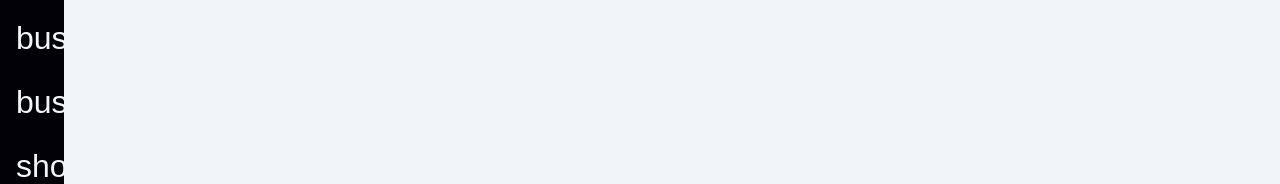
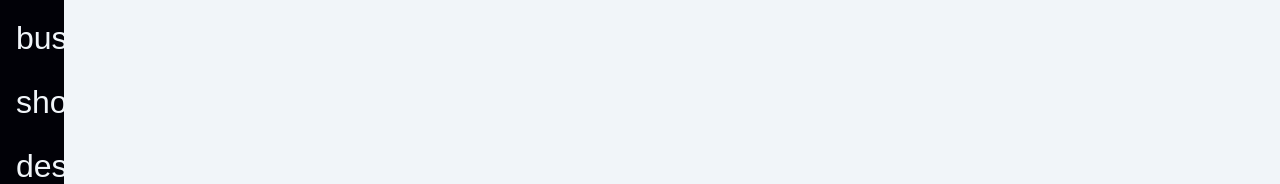
Before and after one commit to jhui98/CIS-4375-Group-6, a Vue app in the folder Frontend/: page / in a window 1280 px wide. Shown: the part 463-647 px from the top of the page. Built offline with nearby package versions, Linux system fonts and the light colour scheme; no server answers; the HTML template or start-up script is replaced by a standard one.

Commit message:
removed update iso link

```diff
--- a/Frontend/src/components/Sidebar.vue
+++ b/Frontend/src/components/Sidebar.vue
@@ -35,10 +35,6 @@
             <router-link class="button" to="/iso">
                 <span class="material-icons">business_center</span>
                 <span class="text">ISOs</span>
-            </router-link>
-            <router-link class="button" to="/updateiso/:id">
-                <span class="material-icons">business_center</span>
-                <span class="text">ISOs Update</span>
             </router-link>
             <router-link class="button" to="/orders">
                 <span class="material-icons">shopping_bag</span>
```
